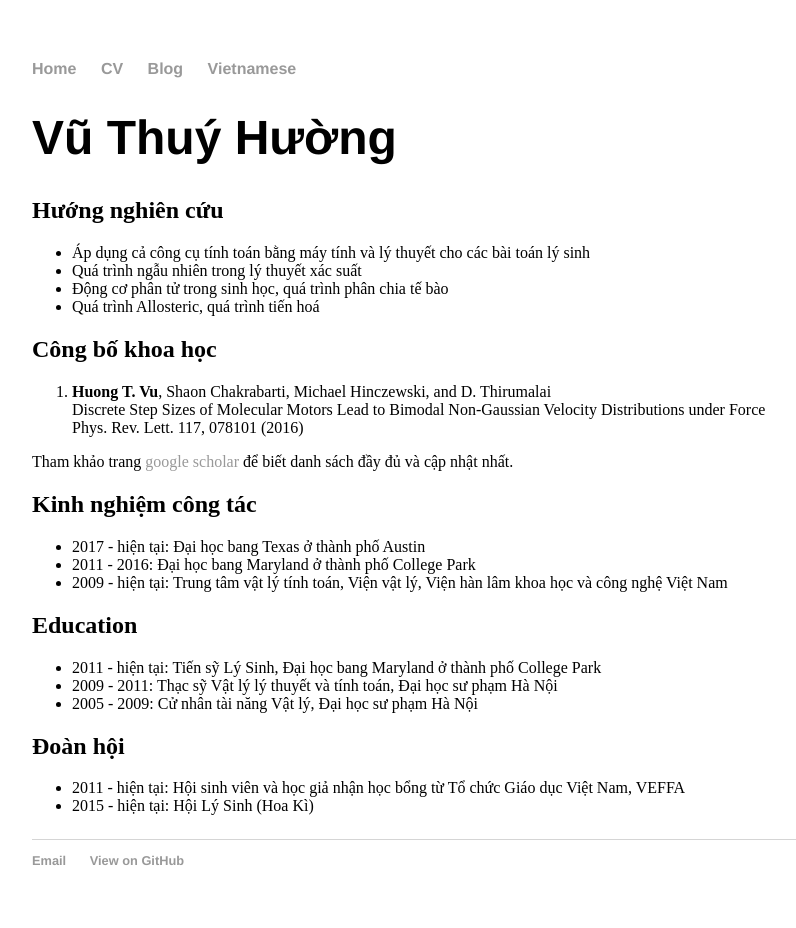
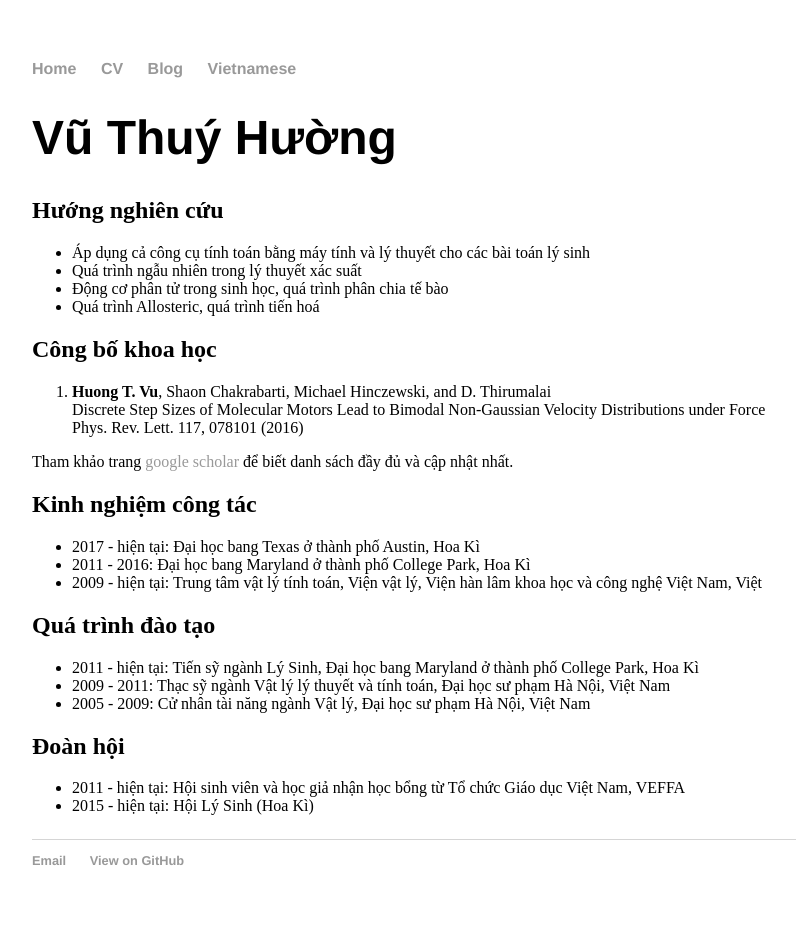
Before and after one commit to huongtvu/meoy9.github.io, a Jekyll site: the page built from vietnamese/index.html, in a window 1280 px wide. Shown: the whole page, without its empty margins (160-956 px from the left). Built offline with Jekyll 4.4.1, drawn with Linux system fonts in a browser that asks for light colours.

Commit message:
Update index.html

```diff
--- a/vietnamese/index.html
+++ b/vietnamese/index.html
@@ -20,15 +20,15 @@ title: Huong Vu's
 Tham khảo trang <a href="https://scholar.google.com/citations?user=k4wKV4UAAAAJ&hl=en&oi=ao">google scholar</a> để biết danh sách đầy đủ và cập nhật nhất.
 	<h2> Kinh nghiệm công tác    </h2>
 	<ul>
-		<li> 2017 - hiện tại: Đại học bang Texas ở thành phố Austin </li>
-		<li> 2011 - 2016: Đại học bang Maryland ở thành phố College Park<!--, <a href="https://sites.cns.utexas.edu/thirumalai">Prof. Thirumalai's lab</a> --></li>
-		<li> 2009 - hiện tại: Trung tâm vật lý tính toán, Viện vật lý, Viện hàn lâm khoa học và công nghệ Việt Nam </li>
+		<li> 2017 - hiện tại: Đại học bang Texas ở thành phố Austin, Hoa Kì </li>
+		<li> 2011 - 2016: Đại học bang Maryland ở thành phố College Park, Hoa Kì  <!--, <a href="https://sites.cns.utexas.edu/thirumalai">Prof. Thirumalai's lab</a> --></li>
+		<li> 2009 - hiện tại: Trung tâm vật lý tính toán, Viện vật lý, Viện hàn lâm khoa học và công nghệ Việt Nam, Việt  </li>
 	</ul>
-	<h2> Education </h2>
+	<h2> Quá trình đào tạo   </h2>
 	<ul>
-		<li> 2011 - hiện tại: Tiến sỹ Lý Sinh, Đại học bang Maryland ở thành phố College Park<!--, <a href="https://sites.cns.utexas.edu/thirumalai">Prof. Thirumalai's lab</a> --></li>
-		<li> 2009 - 2011: Thạc sỹ Vật lý lý thuyết và tính toán, Đại học sư phạm Hà Nội </li>
-		<li> 2005 - 2009: Cử nhân tài năng Vật lý, Đại học sư phạm Hà Nội </li>
+<li> 2011 - hiện tại: Tiến sỹ ngành Lý Sinh, Đại học bang Maryland ở thành phố College Park, Hoa Kì   <!--, <a href="https://sites.cns.utexas.edu/thirumalai">Prof. Thirumalai's lab</a> --></li>
+		<li> 2009 - 2011: Thạc sỹ ngành Vật lý lý thuyết và tính toán, Đại học sư phạm Hà Nội, Việt Nam   </li>
+		<li> 2005 - 2009: Cử nhân tài năng ngành Vật lý, Đại học sư phạm Hà Nội, Việt Nam   </li>
 	</ul>
 	<h2> Đoàn hội  </h2>
 	<ul>
```
